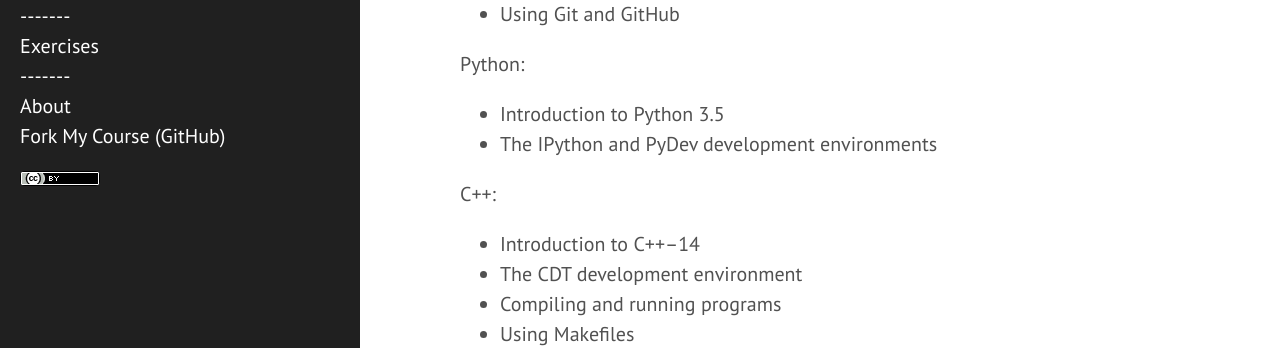
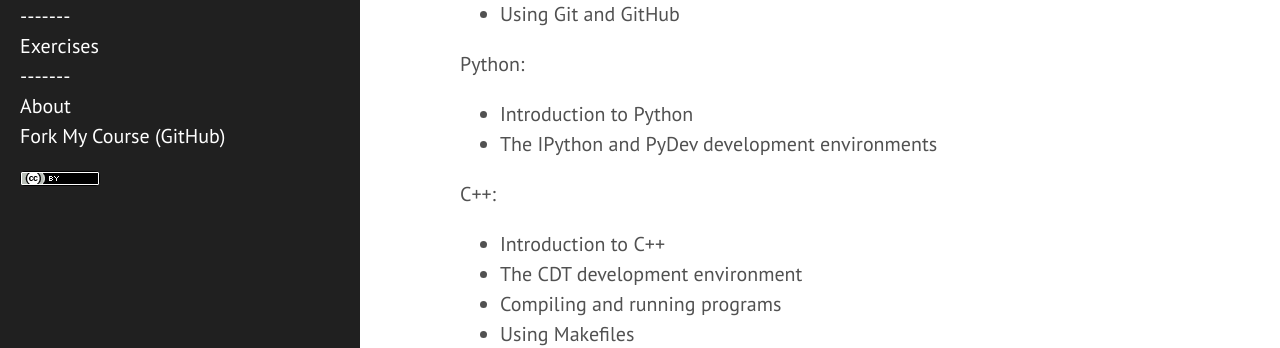
Before and after one commit to ornl-training/ornl-training.github.io, a Jekyll site: the page built from programming.md, in a window 1280 px wide and 1190 px high. Shown: the part 511-859 px from the top of the window. Built offline with Jekyll 4.4.1, drawn with Linux system fonts in a browser that asks for light colours.

Commit message:
Update programming.md

```diff
--- a/programming.md
+++ b/programming.md
@@ -19,12 +19,12 @@ Basics:
 
 Python:
 
-* Introduction to Python 3.5
+* Introduction to Python
 * The IPython and PyDev development environments
 
 C++:
 
-* Introduction to C++--14
+* Introduction to C++
 * The CDT development environment
 * Compiling and running programs
 * Using Makefiles
```
